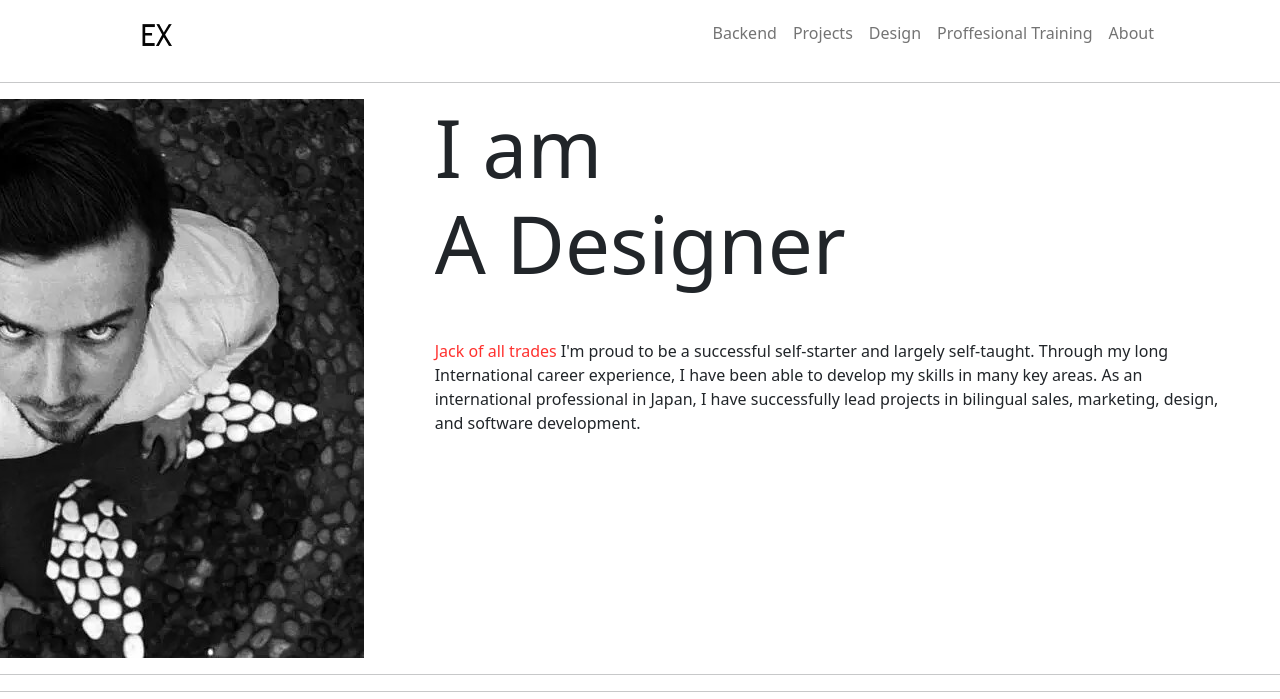
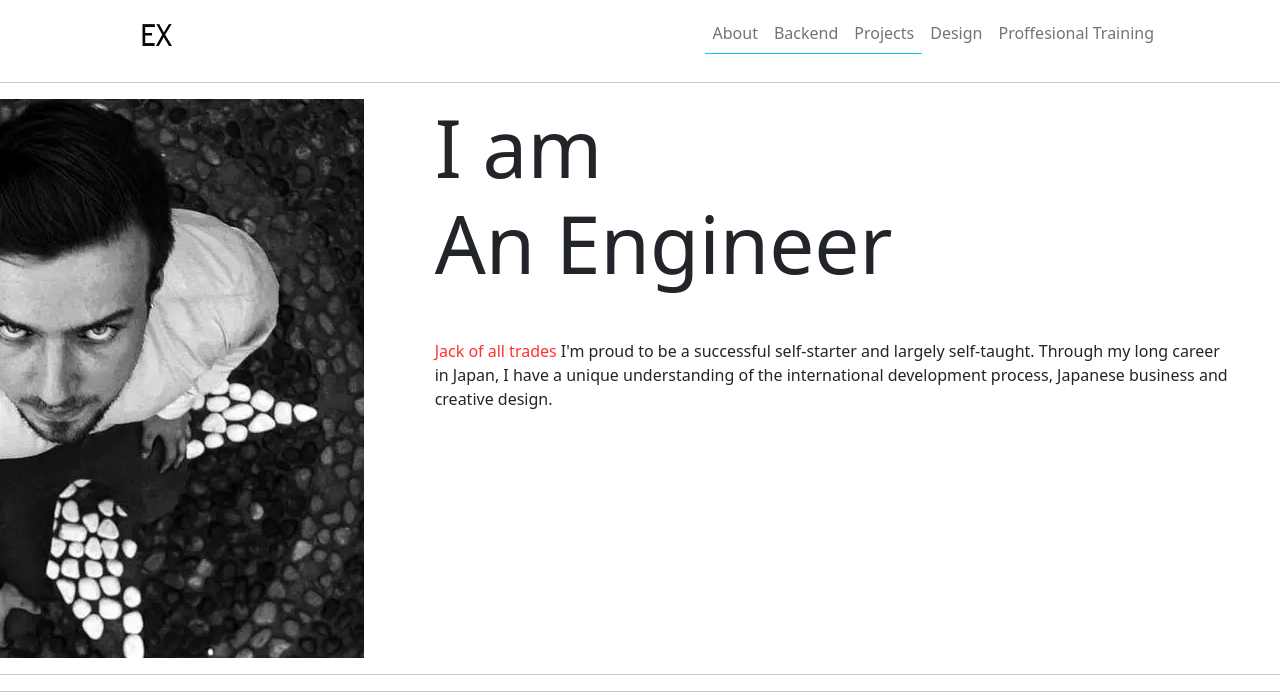
Before and after one commit to UndrscoreEX/Portfolio_proff, a Flask app: page / in a window 1280 px wide. Shown: the top 699 px of the page. Run offline with Flask 2, Linux system fonts and the light colour scheme; some libraries are stand-ins or nearby versions.

Commit message:
changes to text under headers

```diff
--- a/templates/base.html
+++ b/templates/base.html
@@ -28,11 +28,14 @@
           </button>
           <div class="collapse navbar-collapse"style="z-index: 1;" id="navbarNavDropdown">
             <ul class="navbar-nav ms-auto ">
-              <li class="nav-item">
-                <a class="nav-link" href="{{ url_for('it')}}">Backend</a>
+              <li class="nav-item active">
+                <a class="nav-link border-bottom border-info"   href="{{ url_for('about') }}">About</a>
+                </li>
+              <li class="nav-item border-bottom border-info">
+                <a class="nav-link"  href="{{ url_for('it')}}">Backend</a>
               </li>
-              <li class="nav-item">
-                <a class="nav-link" href="{{ url_for('projects')}}">Projects</a>
+              <li class="nav-item border-bottom border-info ">
+                <a class="nav-link"   href="{{ url_for('projects')}}">Projects</a>
               </li>
               <li class="nav-item">
                 <a class="nav-link" href="{{url_for('design')}}">Design</a>
@@ -40,9 +43,6 @@
               <li class="nav-item border-right">
                 <a class="nav-link" href="{{url_for('proff')}}">Proffesional Training</a>
               </li>
-              <li class="nav-item active">
-                <a class="nav-link" href="{{ url_for('about') }}">About</a>
-                </li>
             </ul>
         </div>
         </div>
--- a/templates/graphicD.html
+++ b/templates/graphicD.html
@@ -14,11 +14,11 @@
             GRAPHIC DESIGN
         </h1>
         <p class="submain-text special-text">
-            My work has been aimed at young, motivated professionals who dream about life in Japan.
+            I have years of experience in sales and marketing. My work has been aimed at young, motivated professionals who dream about life in Japan. I have designed a range of banners, graphics, and ads to connect and inspire them to see what I see with this country.
 
-            I have designed a range of banners, graphics, and ads to connect and inspire them to see what I see with this country.
             <br>
-            I often use themes of discovery, opportunity, and personal growth to show my ideas.
+            <br>
+            I like to use themes of discovery, opportunity, and personal growth to connect with this demographic.
         </p>
     </div>
         <div class="col-md-5">
--- a/templates/personalCoach.html
+++ b/templates/personalCoach.html
@@ -14,7 +14,7 @@
                 BUSINESS COACHING
             </h1>
             <p class="submain-text special-text">
-                Effective creative presentations of business topics aimed at training young professional for a global future
+                I have designed and taught classes on a range of business topics aimed at training young professional for a global future, especially in Japan.
                 <br>
                 From goal-setting to Japanese business culture, I have taught hundreds of international clients about how to succeed in a global environment.        </p>
         </div>
--- a/templates/portfolio.html
+++ b/templates/portfolio.html
@@ -18,17 +18,17 @@
                           <div id="carouselExampleSlidesOnly" class="carousel slide" data-ride="carousel">
                             <div class="carousel-inner">
                               <div class="carousel-item active">
-                                  <p>A Designer </p>
-                                </div>
-                                <div class="carousel-item">
-                                  <p>An Engineer</p>
-                                </div>
-                                <div class="carousel-item">
-                                    <p>A Professional</p>
-                                </div>
-                                <div class="carousel-item">
-                                  <p>Ethan</p>
-                                </div>
+                                <p>An Engineer</p>
+                              </div>
+                              <div class="carousel-item ">
+                                <p>A Designer </p>
+                              </div>
+                              <div class="carousel-item">
+                                <p>A Professional</p>
+                              </div>
+                              <div class="carousel-item main-color">
+                                <p>Ethan</p>
+                              </div>
                             </div>
                           </div>
 
@@ -38,7 +38,8 @@
                 <div>
                   <p class="py-4 special-text">
                     <span class="main-color ">Jack of all trades </span>
-                    I'm proud to be a successful self-starter and largely self-taught. Through my long International career experience, I have been able to develop my skills in many key areas. As an international professional in Japan, I have successfully lead projects in bilingual sales, marketing, design, and software development.
+                    I'm proud to be a successful self-starter and largely self-taught.
+                    Through my long career in Japan, I have a unique understanding of the international development process, Japanese business and creative design.
                   </p>
                 </div>
               </div>
@@ -70,10 +71,29 @@
             </div>
 
             <hr>
+            <div class="container ">
+              <div class="my-auto my-2 mx-3" >
+                <a class="port-title" href="{{url_for('proff')}}">
+
+                  <p class=" display-1 text-end" >Professional Coaching<p>
+                </a>
+              </div>
+              <div class=" my-2 row img-cont">
+                <div class="col-md-6 pt-2  col-xs-6 justify-content-center">
+                  <img class="w-100" src="static\img\Presentation1.png">
+                </div>
+                <div class="col-md-6  pt-2 col-xs-6 justify-content-center">
+                  <img class="w-100" src="static\img\Presentation2.png">
+                </div>
+              </div>
+            </div>
+              <hr>
+
+
             <div href="{{url_for('design')}}" class="my-auto my-2" >
               <a class="port-title" href="{{url_for('design')}}">
 
-                <p class=" display-1 text-end" >Graphic Design</p>
+                <p class=" display-1 text-start" >Graphic Design</p>
               </a>
             </div>
 
@@ -91,7 +111,7 @@
                   <div class="mx-3 text-start" >
                     <a class="port-title" href="{{url_for('design')}}">
 
-                      <p  class=" display-1" >Content Creation</p>
+                      <p  class=" display-1 text-end" >Content Creation</p>
                     </a>
                   </div>
 
@@ -108,23 +128,7 @@
                     <hr>
 
                   <!-- third row -->
-                  <div class="container ">
-                    <div class="my-auto my-2 mx-3" >
-                      <a class="port-title" href="{{url_for('proff')}}">
 
-                        <p class=" display-1 text-end" >Professional Coaching<p>
-                      </a>
-                    </div>
-                    <div class=" my-2 row img-cont">
-                      <div class="col-md-6 pt-2  col-xs-6 justify-content-center">
-                        <img class="w-100" src="static\img\Presentation1.png">
-                      </div>
-                      <div class="col-md-6  pt-2 col-xs-6 justify-content-center">
-                        <img class="w-100" src="static\img\Presentation2.png">
-                      </div>
-                    </div>
-                  </div>
-                    <hr>
 
                   <!-- new ones -->
 
@@ -138,7 +142,7 @@
               </div>
           </div>
       <script>$('.carousel').carousel({
-        interval: 1000
+        interval: 800
       })</script>
 
 {% endblock %}
```
Also changed, not shown: templates/projects.html (+5 -8 lines).
